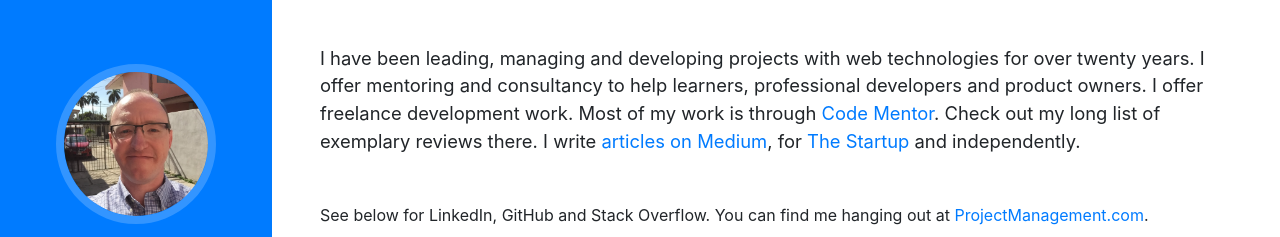
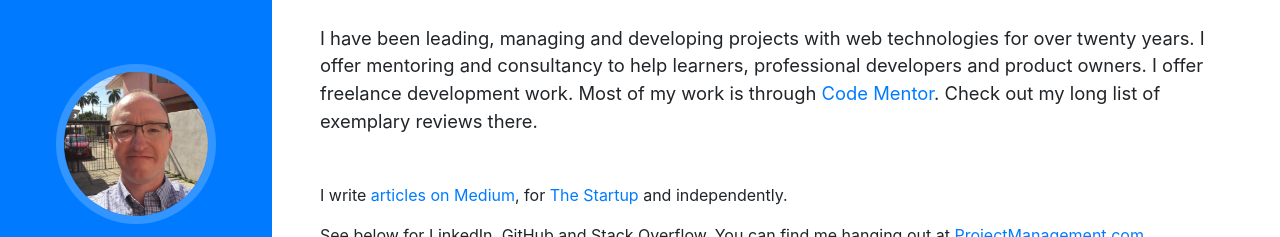
Before and after one commit to nigelbpeck/nigelbpeck-website, a website with bundled scripts: page index.html in a window 1280 px wide. Shown: the part 252-489 px from the top of the page. Built offline with nearby package versions, Linux system fonts and the light colour scheme; a web font is replaced by a local one.

Commit message:
Update intro

```diff
--- a/index.html
+++ b/index.html
@@ -46,7 +46,8 @@
           <span class="text-primary">B. Peck</span>
         </h1>
         <div class="subheading mb-5">Mentor, Consultant, Technical Project Manager, Software Engineer</div>
-        <p class="lead mb-5">I have been leading, managing and developing projects with web technologies for over twenty years. I offer mentoring and consultancy to help learners, professional developers and product owners. I offer freelance development work. Most of my work is through <a href="https://www.codementor.io/nigelbpeck">Code Mentor</a>. Check out my long list of exemplary reviews there. I write <a href="https://medium.com/@nigelbpeck">articles on Medium</a>, for <a href="https://medium.com/swlh">The Startup</a> and independently.</p>
+        <p class="lead mb-5">I have been leading, managing and developing projects with web technologies for over twenty years. I offer mentoring and consultancy to help learners, professional developers and product owners. I offer freelance development work. Most of my work is through <a href="https://www.codementor.io/nigelbpeck">Code Mentor</a>. Check out my long list of exemplary reviews there.</p>
+        <p>I write <a href="https://medium.com/@nigelbpeck">articles on Medium</a>, for <a href="https://medium.com/swlh">The Startup</a> and independently.</p>
         <p>See below for LinkedIn, GitHub and Stack Overflow. You can find me hanging out at <a href="https://www.projectmanagement.com/profile/NigelBPeck">ProjectManagement.com</a>.</p>
         <div class="social-icons">
           <a href="https://www.linkedin.com/in/nigelbpeck/">
```
